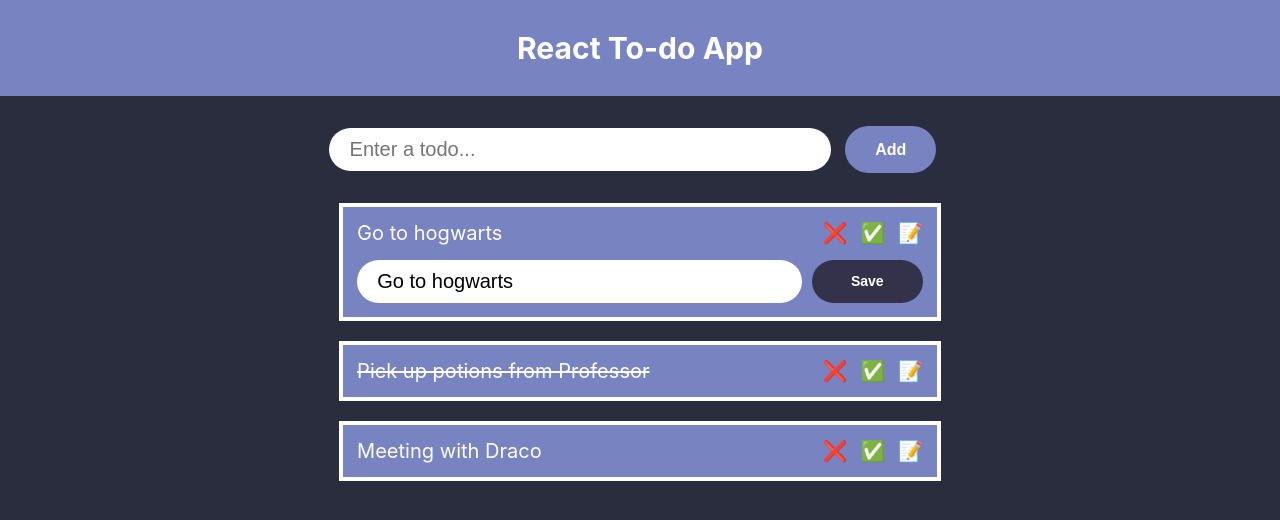
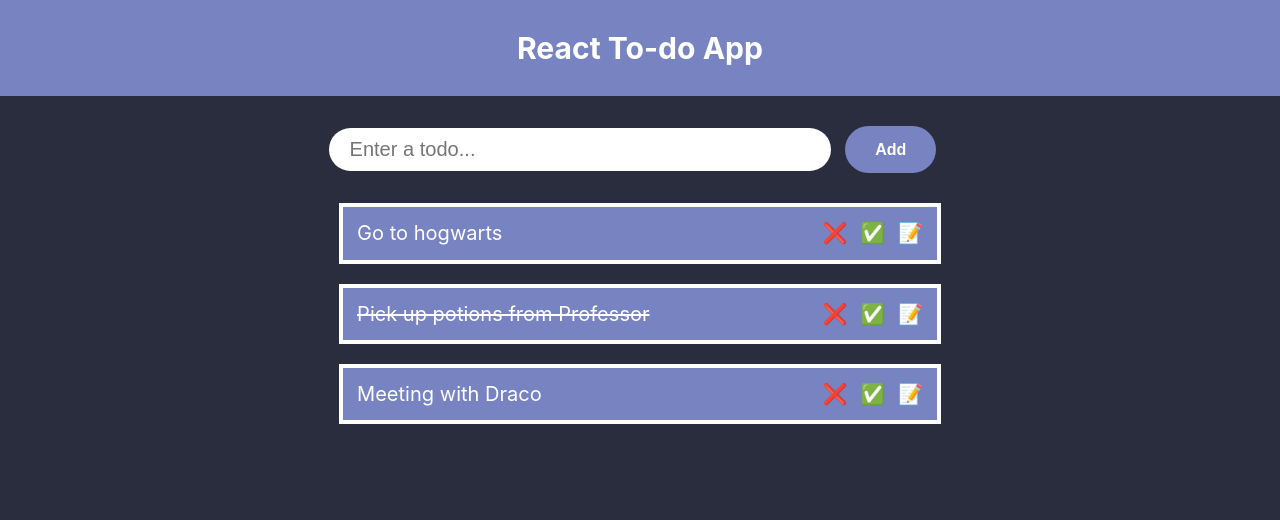
Before and after one commit to fabcodingzest/React-Todo-App, a React (Create React App) app: page / in a window 1280 px wide. Shown: the top 520 px of the page. Built offline with nearby package versions, Linux system fonts and the light colour scheme.

Commit message:
changed the default editing state value

```diff
--- a/src/App.js
+++ b/src/App.js
@@ -4,7 +4,7 @@ import AddTodo from './components/AddTodo'
 import TodoList from './components/TodoList'
 import './App.css';
 
-let todoObj = [{ task: "Go to hogwarts", id: uuid(), completed: false, editing: true },
+let todoObj = [{ task: "Go to hogwarts", id: uuid(), completed: false, editing: false },
   { task: "Pick up potions from Professor", id: uuid(), completed: true, editing: false },
   {task: "Meeting with Draco", id: uuid(), completed: false, editing: false}]
 
```
